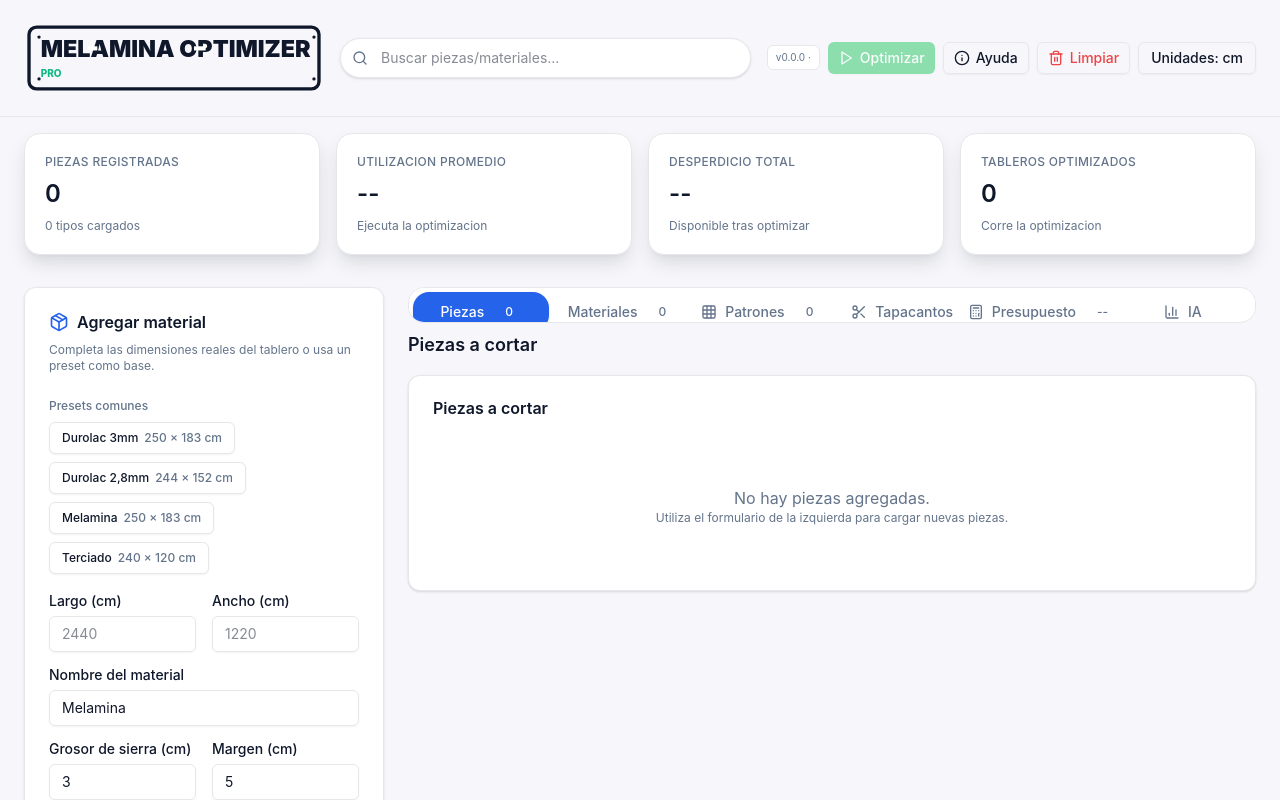
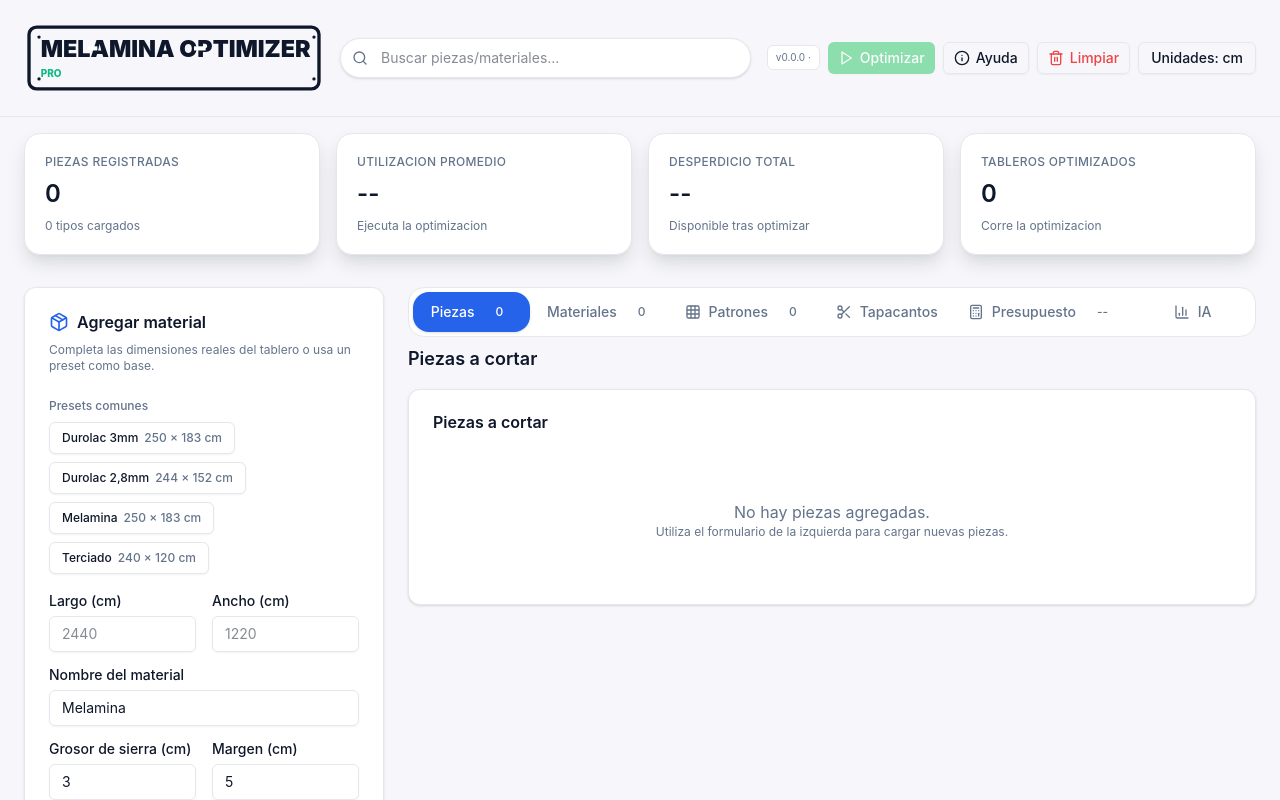
Before and after one commit to franciscogalazs-cloud/cutting-optimizer, a React (Vite) app: page / in a window 1280 px wide. Shown: the top 800 px of the page. Built offline with nearby package versions, Linux system fonts and the light colour scheme.

Commit message:
UX: evitar recorte de pestañas (scroll horizontal, altura flexible y padding)

```diff
--- a/src/App.jsx
+++ b/src/App.jsx
@@ -416,7 +416,7 @@ function App() {
           </aside>
           <section className="space-y-6 min-w-0 w-full flex-1">
             <Tabs value={activeTab} onValueChange={setActiveTab} className="w-full">
-              <TabsList className="rounded-[var(--radius)] border border-[var(--border)] bg-[var(--surface)] p-1 text-sm text-[var(--muted)] sm:grid sm:grid-cols-3 lg:grid-cols-6">
+              <TabsList className="rounded-[var(--radius)] border border-[var(--border)] bg-[var(--surface)] p-1 text-sm text-[var(--muted)] overflow-x-auto no-scrollbar">
                 <TabsTrigger value="pieces" className="flex items-center justify-center gap-2 rounded-[var(--radius)] px-3 py-2 font-medium transition data-[state=active]:bg-[var(--primary)] data-[state=active]:text-white">
                   <span>Piezas</span>
                   <Badge variant={getTabBadgeVariant("pieces")} className="ml-1">
--- a/src/components/ui/tabs.jsx
+++ b/src/components/ui/tabs.jsx
@@ -23,7 +23,7 @@ function TabsList({
     <TabsPrimitive.List
       data-slot="tabs-list"
       className={cn(
-        "bg-muted text-muted-foreground inline-flex h-9 w-full items-center justify-start gap-1 rounded-lg p-[3px] overflow-x-auto no-scrollbar",
+        "bg-muted text-muted-foreground inline-flex w-full items-center justify-start gap-1 rounded-lg p-[3px] overflow-x-auto no-scrollbar",
         className
       )}
       {...props} />
@@ -38,7 +38,7 @@ function TabsTrigger({
     <TabsPrimitive.Trigger
       data-slot="tabs-trigger"
       className={cn(
-        "data-[state=active]:bg-background dark:data-[state=active]:text-foreground focus-visible:border-ring focus-visible:ring-ring/50 focus-visible:outline-ring dark:data-[state=active]:border-input dark:data-[state=active]:bg-input/30 text-foreground dark:text-muted-foreground inline-flex h-[calc(100%-1px)] sm:flex-1 shrink-0 items-center justify-center gap-1.5 rounded-md border border-transparent px-3 py-1 text-sm font-medium whitespace-nowrap transition-[color,box-shadow] focus-visible:ring-[3px] focus-visible:outline-1 disabled:pointer-events-none disabled:opacity-50 data-[state=active]:shadow-sm [&_svg]:pointer-events-none [&_svg]:shrink-0 [&_svg:not([class*='size-'])]:size-4",
+        "data-[state=active]:bg-background dark:data-[state=active]:text-foreground focus-visible:border-ring focus-visible:ring-ring/50 focus-visible:outline-ring dark:data-[state=active]:border-input dark:data-[state=active]:bg-input/30 text-foreground dark:text-muted-foreground inline-flex min-h-9 sm:flex-1 shrink-0 items-center justify-center gap-1.5 rounded-md border border-transparent px-3 py-2 text-sm font-medium whitespace-nowrap transition-[color,box-shadow] focus-visible:ring-[3px] focus-visible:outline-1 disabled:pointer-events-none disabled:opacity-50 data-[state=active]:shadow-sm [&_svg]:pointer-events-none [&_svg]:shrink-0 [&_svg:not([class*='size-'])]:size-4",
         className
       )}
       {...props} />
```
